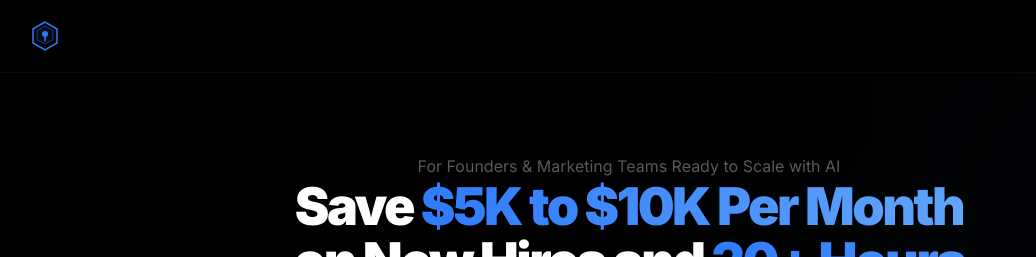
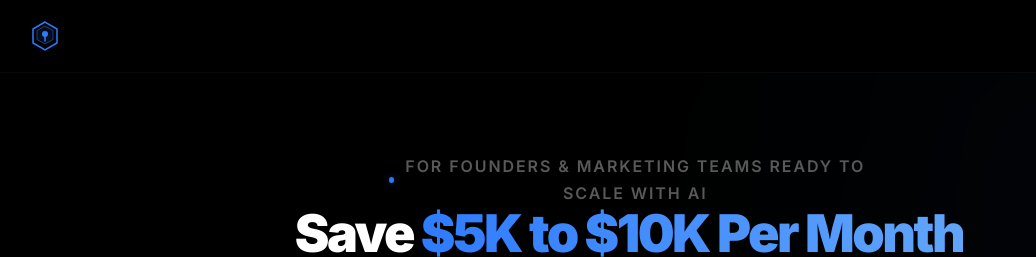
Before and after one commit to Abdulrahmansuleiman/speed-to-lead, a Next.js app: page /book in a window 1280 px wide. Shown: the top 257 px of the page, without its empty margins (11-1047 px from the left). Built offline with nearby package versions, Linux system fonts and the light colour scheme.

Commit message:
Booking: blue eyebrow with glow dot, more spacing

```diff
--- a/src/app/book/page.tsx
+++ b/src/app/book/page.tsx
@@ -20,7 +20,10 @@ export default function BookPage() {
         <div className="glow-1"></div>
 
         {/* Eyebrow */}
-        <p className="fade-in">For Founders &amp; Marketing Teams Ready to Scale with AI</p>
+        <p className="book-eyebrow fade-in-1">
+          <span className="book-eyebrow-dot"></span>
+          For Founders &amp; Marketing Teams Ready to Scale with AI
+        </p>
 
         {/* Headline */}
         <h1 className="fade-in-2">
--- a/src/app/globals.css
+++ b/src/app/globals.css
@@ -638,12 +638,23 @@ footer a {
   height: 32px;
 }
 .book-eyebrow {
+  display: inline-flex;
+  align-items: center;
+  gap: 8px;
   font-size: 11px;
   font-weight: 600;
   text-transform: uppercase;
   letter-spacing: 0.12em;
-  color: rgba(255,255,255,0.3);
-  margin-bottom: 16px;
+  color: #2E7BFF;
+  margin-bottom: 28px;
+}
+.book-eyebrow-dot {
+  width: 6px;
+  height: 6px;
+  border-radius: 50%;
+  background: #2E7BFF;
+  animation: pulse 2s infinite;
+  box-shadow: 0 0 8px rgba(46, 123, 255, 0.5);
 }
 
 .calendly-wrap {
```
